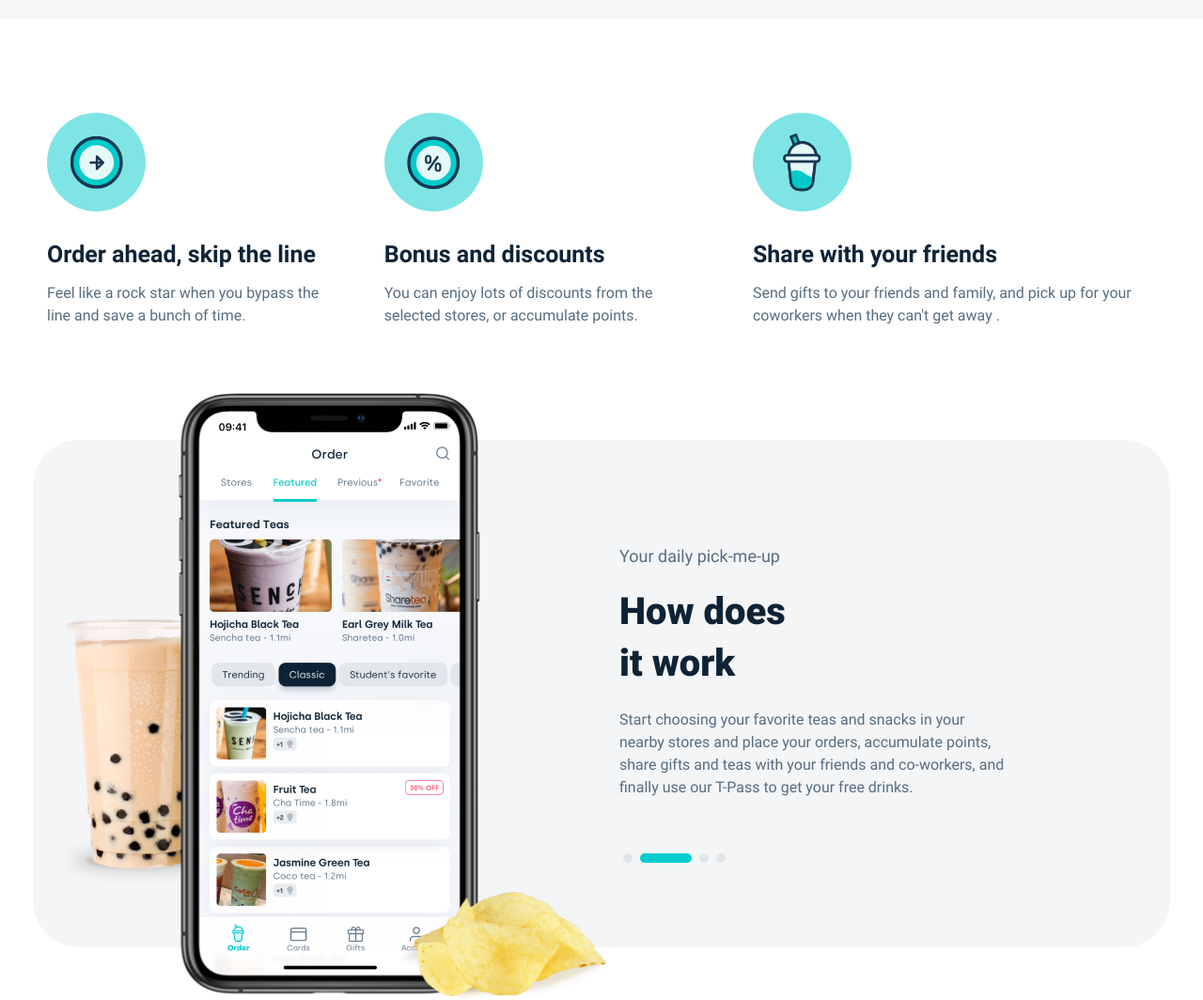
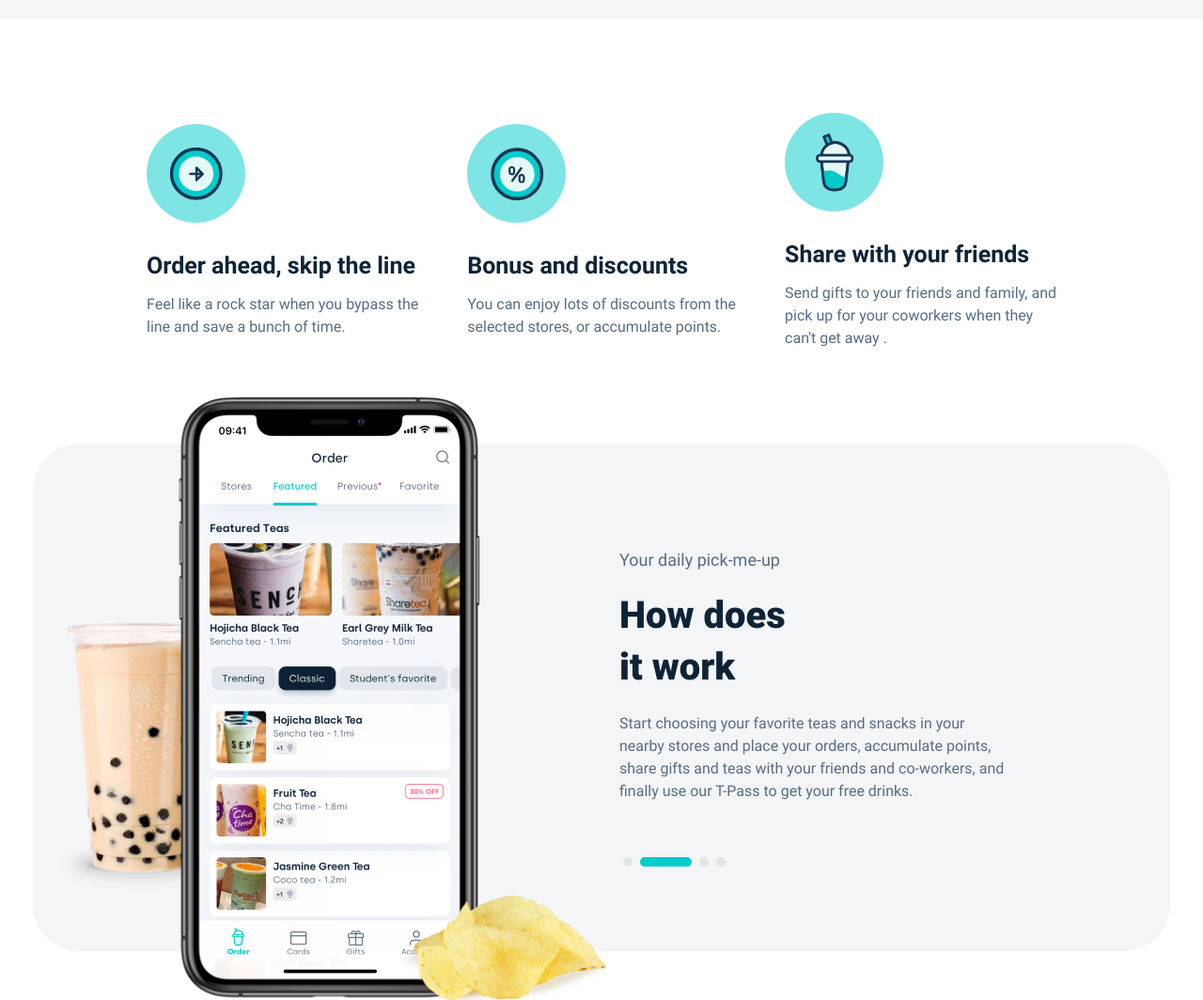
Before and after one commit to javokhir1704/T-Pass, a plain HTML site: page index.html in a window 1280 px wide. Shown: the part 780-1844 px from the top of the page at 94% size. Drawn offline with Linux system fonts and the light colour scheme; files whose address does not match are found by name.

Commit message:
Add files via upload

```diff
--- a/css/style.css
+++ b/css/style.css
@@ -223,21 +223,22 @@
 }
 
 
+section.info {
+  margin-bottom: 100px;
+}
+
+
 .info__cards {
   display: flex;
   align-items: center;
+  justify-content: center;
   column-gap: 52px;
 
-  padding: 0px 37px 20px 15px;
+  /* padding: 0px 37px 20px 15px; */
   margin:100px auto 40px;
 }
-/*
-.info__card{
 
 
-
-
-} */
 
 
 .info__card-icon{
@@ -290,7 +291,7 @@ section.work{
 .work-cards {
   display: flex;
   align-items: top;
-  justify-content: right;
+  justify-content:right;
 
   border-radius: 50px;
   background: #F4F5F6;
@@ -561,6 +562,10 @@ section.gifts-orders {
   background: #F0F0F2;
 
   margin-right:20px;
+
+  font-size:18px; /*This is for input text*/
+
+  outline:none;
 }
 
 
@@ -572,6 +577,11 @@ section.gifts-orders {
   font-style: normal;
   font-weight: 700;
   line-height: 21.6px; /* 120% */
+}
+
+
+.input-button form input:focus {
+  border:1px solid #00CCCC;
 }
 
 
--- a/index.html
+++ b/index.html
@@ -57,7 +57,7 @@
               <img src="img/info-card_icon.svg" alt="">
             </div>
             <h1>Order ahead, skip the line</h1>
-            <p>Feel like a rock star when you bypass the line and save a bunch of time.</p>
+            <p>Feel like a rock star when you bypass the<br> line and save a bunch of time.</p>
           </div>
 
 
@@ -66,7 +66,7 @@
               <img src="img/info-card_icon2.svg" alt="">
             </div>
             <h1>Bonus and discounts</h1>
-            <p>You can enjoy lots of discounts from the selected stores, or accumulate points.</p>
+            <p>You can enjoy lots of discounts from the<br> selected stores, or accumulate points.</p>
           </div>
 
           <div class="info__card">
@@ -74,7 +74,7 @@
               <img src="img/info-card_icon3.svg" alt="">
             </div>
             <h1>Share with your friends</h1>
-            <p>Send gifts to your friends and family, and pick up for your coworkers when they can't get away .</p>
+            <p>Send gifts to your friends and family, and<br> pick up for your coworkers when they<br> can't get away .</p>
           </div>
 
         </div>
@@ -175,8 +175,8 @@
 
             <div class="input-button">
               <form action="#"  target="_self"> <!--The target attribute specifies where to display the response that is received after submitting the form.-->
-
-                <input required="" type="text" placeholder="Enter mobile number"> <!--The placeholder attribute specifies a short hint that describes the expected value of an input field (e.g. a sample value or a short description of the expected format).-->
+                  <!--  type="tel"  Defines a field for entering a telephone number-->
+                <input required="" type="tel" placeholder="Enter mobile number"> <!--The placeholder attribute specifies a short hint that describes the expected value of an input field (e.g. a sample value or a short description of the expected format).-->
 
                 <button type="submit">Send Link</button>
 
```
